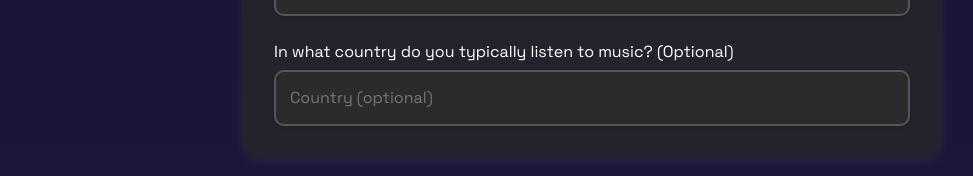
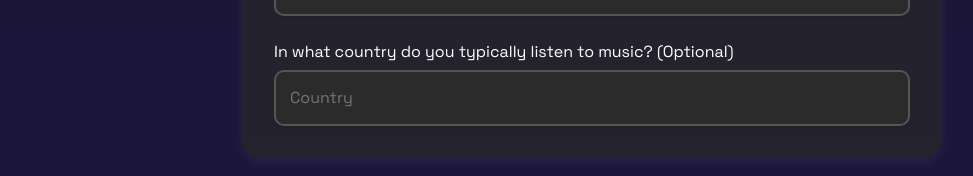
Before and after one commit to b1982384/SLIME-survey-app, a React (Vite) app in the folder survey_app/: page /question in a window 1280 px wide. Shown: the part 1262-1438 px from the top of the page, without its empty margins (48-1021 px from the left). Built offline with nearby package versions, Linux system fonts and the light colour scheme.

Commit message:
questions requiered then optional

```diff
--- a/survey_app/src/questions.tsx
+++ b/survey_app/src/questions.tsx
@@ -247,12 +247,12 @@ const EmojiProgression: React.FC = () => { // main component
 
         {/* AGE */}
         <div className="age-input">
-          <input value={age} placeholder="Age *" onChange={(e) => setAge(e.target.value)} />
+          <input value={age} placeholder="Age*" onChange={(e) => setAge(e.target.value)} />
         </div>
 
         <div className="predictor-dropdown">
           <select value={singlepredictor} onChange={(e) => setSinglePredictor(e.target.value)}>
-            <option value="" disabled>Which title best describes you? *</option>
+            <option value="" disabled>Which title best describes you?*</option>
             <option value="Nonmusician">Nonmusician</option>
             <option value="Music-loving nonmusician">Music-loving nonmusician</option>
             <option value="Amateur musician">Amateur musician</option>
@@ -327,7 +327,7 @@ const EmojiProgression: React.FC = () => { // main component
           <label>In what country do you typically listen to music? (Optional)</label>
           <input
             value={nationality}
-            placeholder="Country (optional)"
+            placeholder="Country"
             onChange={(e) => setNationality(e.target.value)}
           />
         </div>
```
